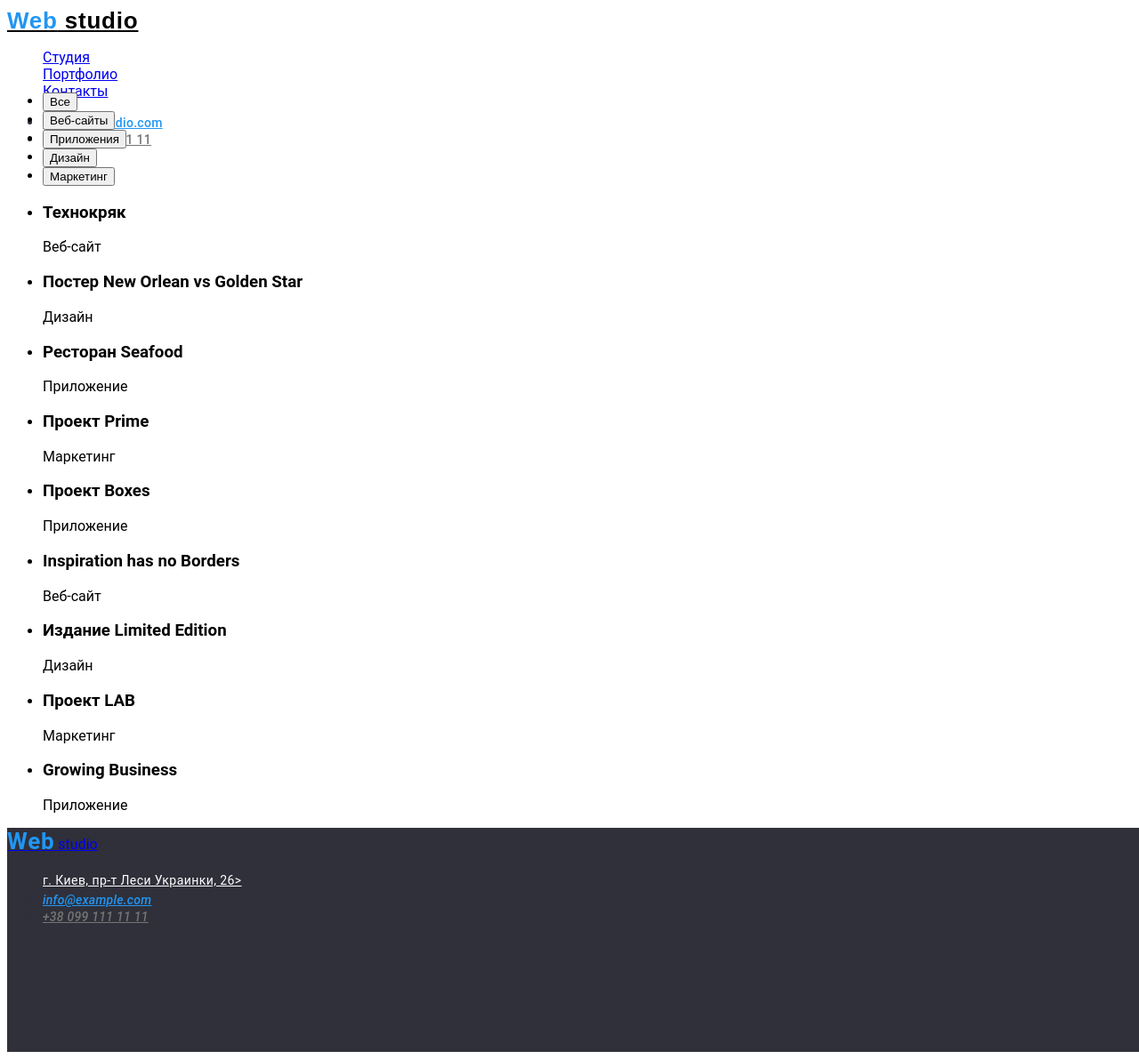
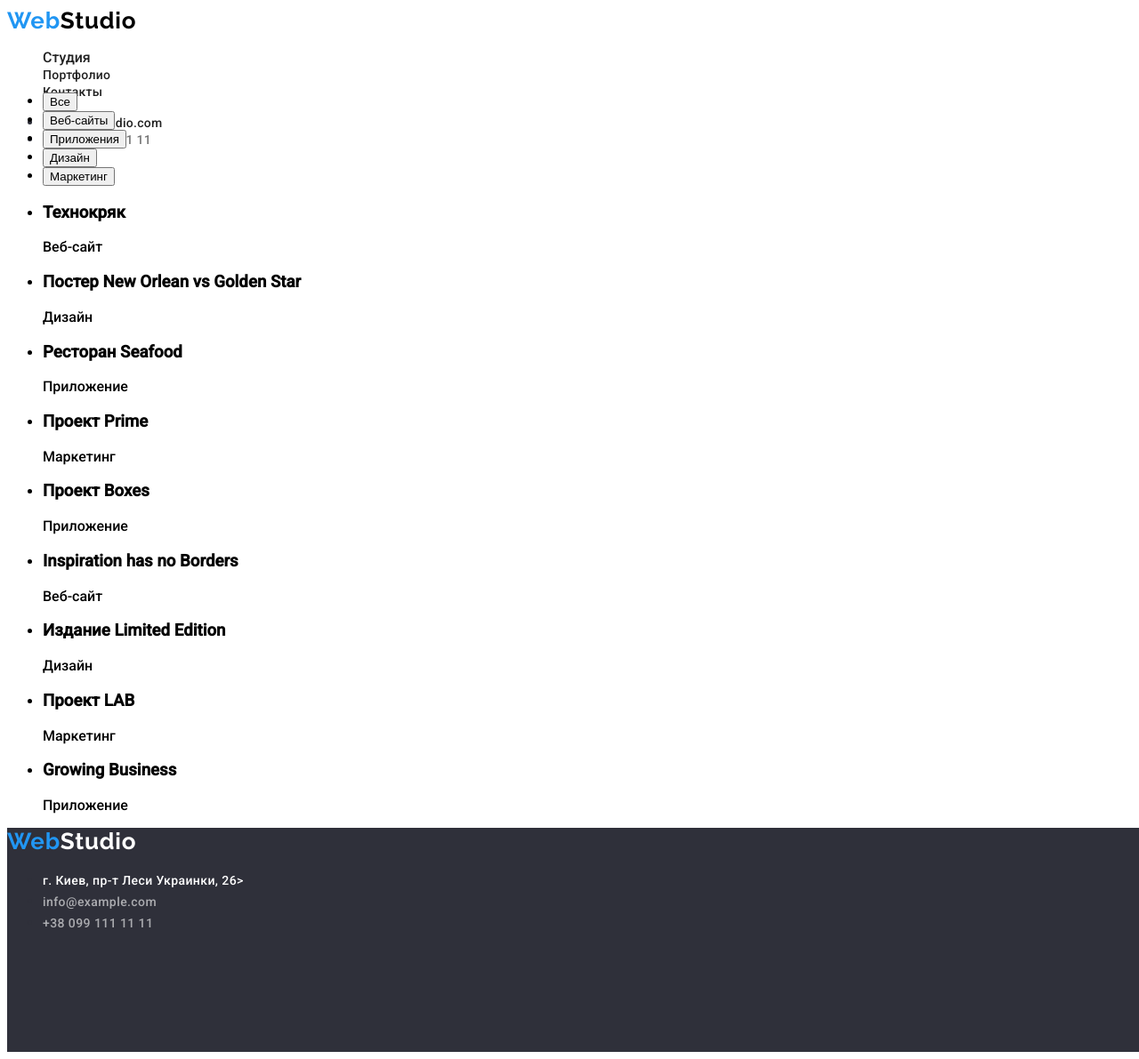
Before and after one commit to JaCKaL1707/goit-markup-hw-02, a plain HTML site: page portfolio.html in a window 1280 px wide. Shown: the top 1191 px of the page at 89% size. Drawn offline with Linux system fonts and the light colour scheme.

Commit message:
started-portfolio-css-production

```diff
--- a/css/styles.css
+++ b/css/styles.css
@@ -10,6 +10,7 @@ body {
   line-height: 31px;
   letter-spacing: 0.03em;
   color: #000;
+  text-decoration: none;
 }
 .logo-part {
   font-style: normal;
@@ -31,7 +32,8 @@ body {
   height: 16px;
   left: 453px;
   top: 32px;
-  color: #2196f3;
+  color: #212121;
+  text-decoration: none;
 }
 .nav-portfolio,
 .nav-contacts {
@@ -40,6 +42,7 @@ body {
   line-height: 16px;
   letter-spacing: 0.02em;
   color: #212121;
+  text-decoration: none;
 }
 .contacts-list-item {
   color: #ffffff;
@@ -49,6 +52,22 @@ body {
   font-size: 14px;
   line-height: 16px;
   letter-spacing: 0.02em;
+  color: #212121;
+  text-decoration: none;
+}
+.mailto:hover {
+  color: #2196f3;
+}
+.callto:hover {
+  color: #2196f3;
+}
+.nav-studio:hover {
+  color: #2196f3;
+}
+.nav-portfolio:hover {
+  color: #2196f3;
+}
+.nav-contacts:hover {
   color: #2196f3;
 }
 .callto {
@@ -57,6 +76,7 @@ body {
   line-height: 16px;
   letter-spacing: 0.02em;
   color: #757575;
+  text-decoration: none;
 }
 .main-box-section {
   margin-top: 80px;
@@ -85,6 +105,7 @@ body {
   background: #2196f3;
   box-shadow: 0px 4px 4px rgba(0, 0, 0, 0.15);
   border-radius: 4px;
+  cursor: pointer;
 }
 .discription-section {
   margin-top: 94px;
@@ -98,8 +119,6 @@ body {
   color: #ffffff;
 }
 .item-head {
-  font-style: normal;
-  font-weight: bold;
   font-size: 14px;
   line-height: 16px;
   letter-spacing: 0.03em;
@@ -107,8 +126,6 @@ body {
   color: #212121;
 }
 .item-data {
-  font-style: normal;
-  font-weight: normal;
   font-size: 14px;
   line-height: 24px;
 
@@ -120,8 +137,6 @@ body {
   margin-bottom: 94px;
 }
 .our-doing-header {
-  font-style: normal;
-  font-weight: bold;
   font-size: 36px;
   line-height: 42px;
   letter-spacing: 0.03em;
@@ -135,8 +150,6 @@ body {
   margin-top: 94px;
 }
 .our-team-header {
-  font-style: normal;
-  font-weight: bold;
   font-size: 36px;
   line-height: 42px;
   letter-spacing: 0.03em;
@@ -169,6 +182,10 @@ body {
   line-height: 24px;
   letter-spacing: 0.03em;
   color: #ffffff;
+  text-decoration: none;
+}
+.address:hover {
+  color: #2196f3;
 }
 .footer-mailto,
 .footer-callto {
@@ -178,4 +195,17 @@ body {
   line-height: 24px;
   letter-spacing: 0.03em;
   color: rgba(255, 255, 255, 0.6);
+  text-decoration: none;
 }
+.footer-callto:hover {
+  color: #2196f3;
+}
+.footer-mailto:hover {
+  color: #2196f3;
+}
+.logo-part-portfolio {
+  color: #2196f3;
+}
+.second-logo-part-portfolio {
+  color: #ffffff;
+}
--- a/portfolio.html
+++ b/portfolio.html
@@ -4,32 +4,32 @@
   <meta charset="UTF-8" />
   <meta http-equiv="X-UA-Compatible" content="IE=edge" />
   <meta name="viewport" content="width=device-width, initial-scale=1.0" />
-    <title>Document</title>
-    <link rel="stylesheet" href="./css/styles.css" />
+  <link rel="preconnect" href="https://fonts.googleapis.com">
+  <link rel="preconnect" href="https://fonts.gstatic.com" crossorigin>
+  <link href="https://fonts.googleapis.com/css2?family=Raleway:wght@700&family=Roboto:wght@500&display=swap"
+    rel="stylesheet">
+  <title lang="en">Portfolio</title>
+  <link rel="stylesheet" href="./css/styles.css">
 </head>
   <body>
   <header class="nav-section">
     <nav>
-        <a lang="en" href="./index.html" class="logo"
-          ><span class="logo-part">Web</span> studio</a
-        >
+      <a href="./index.html" class="logo"><span class="logo-part">Web</span>Studio</a>
       <ul class="nav-list">
         <li class="nav-list-item">
-            <a href="./index.html" class="nav-data">Студия</a>
+          <a href="./index.html" class="nav-studio">Студия</a>
         </li>
         <li class="nav-list-item">
-            <a href="./index.html" class="nav-data">Портфолио</a>
+          <a " href=" ./portfolio.html" class="nav-portfolio">Портфолио</a>
         </li>
         <li class="nav-list-item">
-            <a href="./index.html" class="nav-data">Контакты</a>
+          <a href="./index.html " class="nav-contacts">Контакты</a>
         </li>
       </ul>
     </nav>
     <ul class="contacts-list">
       <li class="contacts-list-item">
-          <a href="mailto:info@devstudio.com" class="mailto"
-            >info@devstudio.com</a
-          >
+        <a href="mailto:info@devstudio.com" class="mailto">info@devstudio.com</a>
       </li>
       <li class="contacts-list-item">
         <a href="callto:+380961111111" class="callto">+38 096 111 11 11</a>
@@ -96,28 +96,19 @@
       </section>
     </main>
     <footer class="footer-section">
-      <a lang="en" href="./index.html"
-        ><span class="logo-part">Web</span> studio</a
-      >
+      <a lang="en" href="./index.html" class="logo"><span class="logo-part">Web</span><span
+          class="second-logo-part">Studio</span></a>
       <address>
-        <ul class="contacts-list">
+        <ul class="footer-contacts-list">
           <li class="contacts-list-item">
-            <a
-              href="https://goo.gl/maps/WwCp9qjnden3q9Xp6"
-              target="_blank"
-              class="address"
-              >г. Киев, пр-т Леси Украинки, 26></a
-            >
+            <a href="https://goo.gl/maps/WwCp9qjnden3q9Xp6" target="_blank" class="address">г. Киев, пр-т Леси Украинки,
+              26></a>
           </li>
           <li class="contacts-list-item">
-            <a href="mailto:info@example.com" class="mailto"
-              >info@example.com</a
-            >
+            <a href="mailto:info@example.com" class="footer-mailto">info@example.com</a>
           </li>
           <li class="contacts-list-item">
-            <a class="callto" href="callto:+380991111111" class="callto"
-              >+38 099 111 11 11</a
-            >
+            <a href="callto:+380991111111" class="footer-callto">+38 099 111 11 11</a>
           </li>
         </ul>
       </address>
```
Lines whose indentation alone changed are shown as unchanged.
